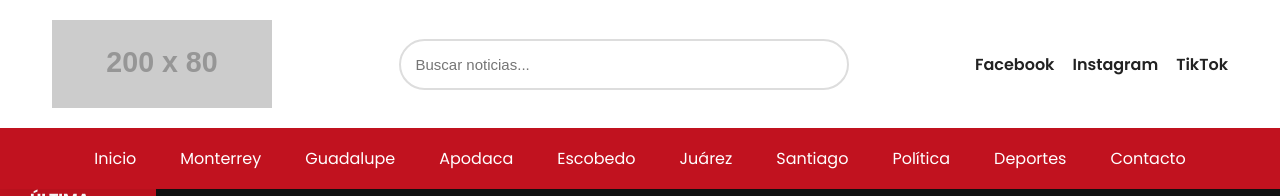
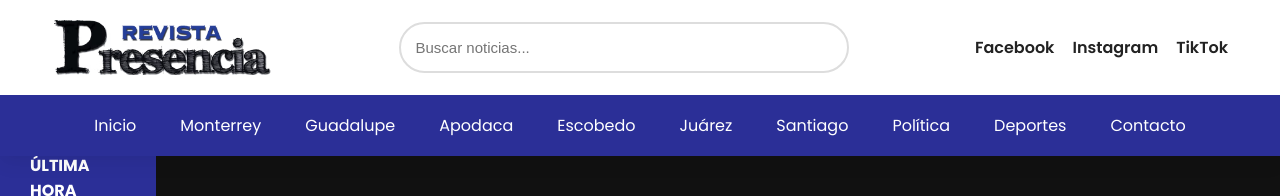
Before and after one commit to luisperezgarza-code/Pagina-Noticias, a plain HTML site: page proyecto/index.html in a window 1280 px wide. Shown: the top 196 px of the page. Drawn offline with Linux system fonts and the light colour scheme; placeholder pictures from the web are drawn by us.

Commit message:
Pagina principal faltan imagenes y detalles minimos 2

```diff
--- a/proyecto/css/style.css
+++ b/proyecto/css/style.css
@@ -4,7 +4,7 @@ REVISTA PRESENCIA - ESTILO BASE PROFESIONAL
 
 :root{
 
-    --principal:#C1121F;
+    --principal:#2b2f97;
     --secundario:#780000;
     --crema:#F8F5F0;
     --blanco:#FFFFFF;
@@ -25,7 +25,7 @@ html{
 }
 
 body{
-    background:var(--crema);
+    background:var(-- );
     font-family:'Poppins',sans-serif;
     color:var(--texto);
 }
@@ -123,7 +123,7 @@ nav a:hover{
     color:var(--principal);
 }
 
-/*======================== BREAKING NEWS ========================*/
+/*  BREAKING NEWS  */
 
 .breaking-news{
     display:flex;
@@ -143,7 +143,7 @@ nav a:hover{
     padding-left:20px;
 }
 
-/*======================== HERO ========================*/
+/*  HERO  */
 
 .hero{
     width:95%;
@@ -212,7 +212,7 @@ nav a:hover{
     padding:18px;
 }
 
-/*======================== CONTENIDO ========================*/
+/*  CONTENIDO  */
 
 .contenido{
     width:95%;
--- a/proyecto/index.html
+++ b/proyecto/index.html
@@ -41,7 +41,7 @@
 
         <div class="logo">
 
-            <img src="https://via.placeholder.com/200x80?text=LOGO">
+            <img src="img/titulo.jpg" alt="Revista Presencia">
 
         </div>
 
```
Also changed, not shown: proyecto/img/titulo.jpg (added).
